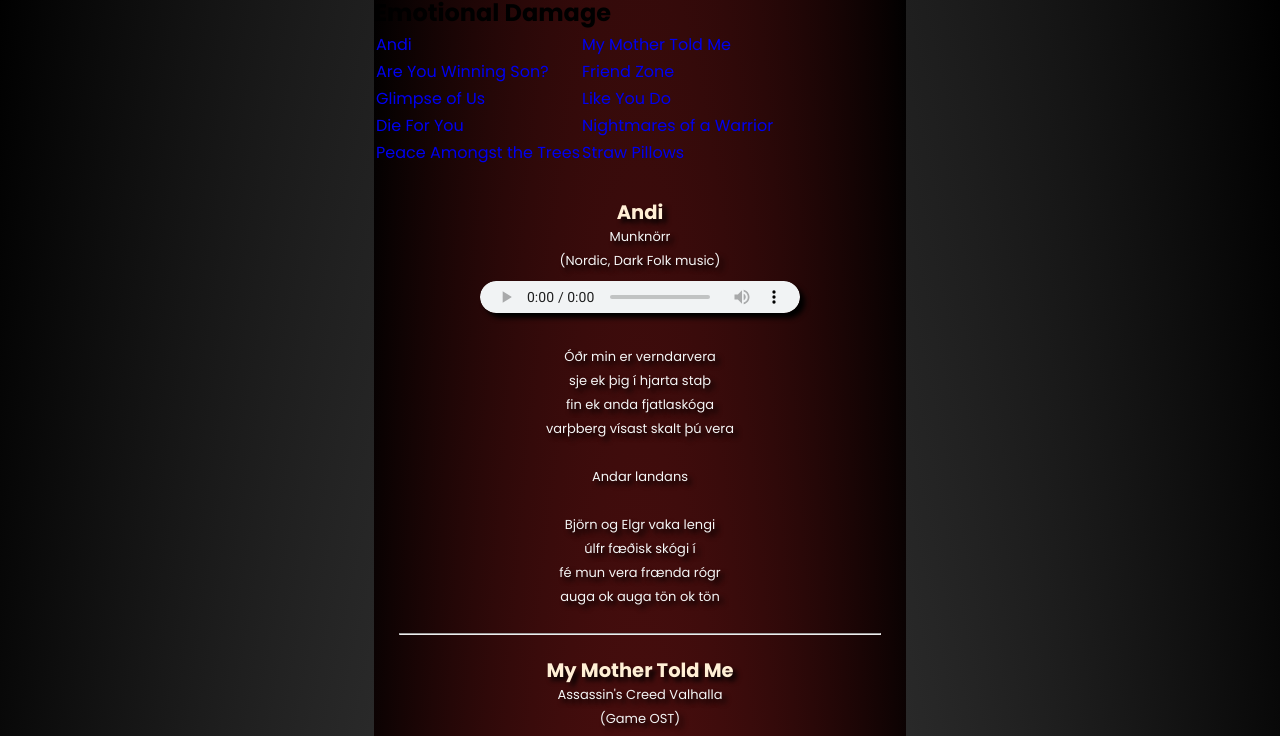
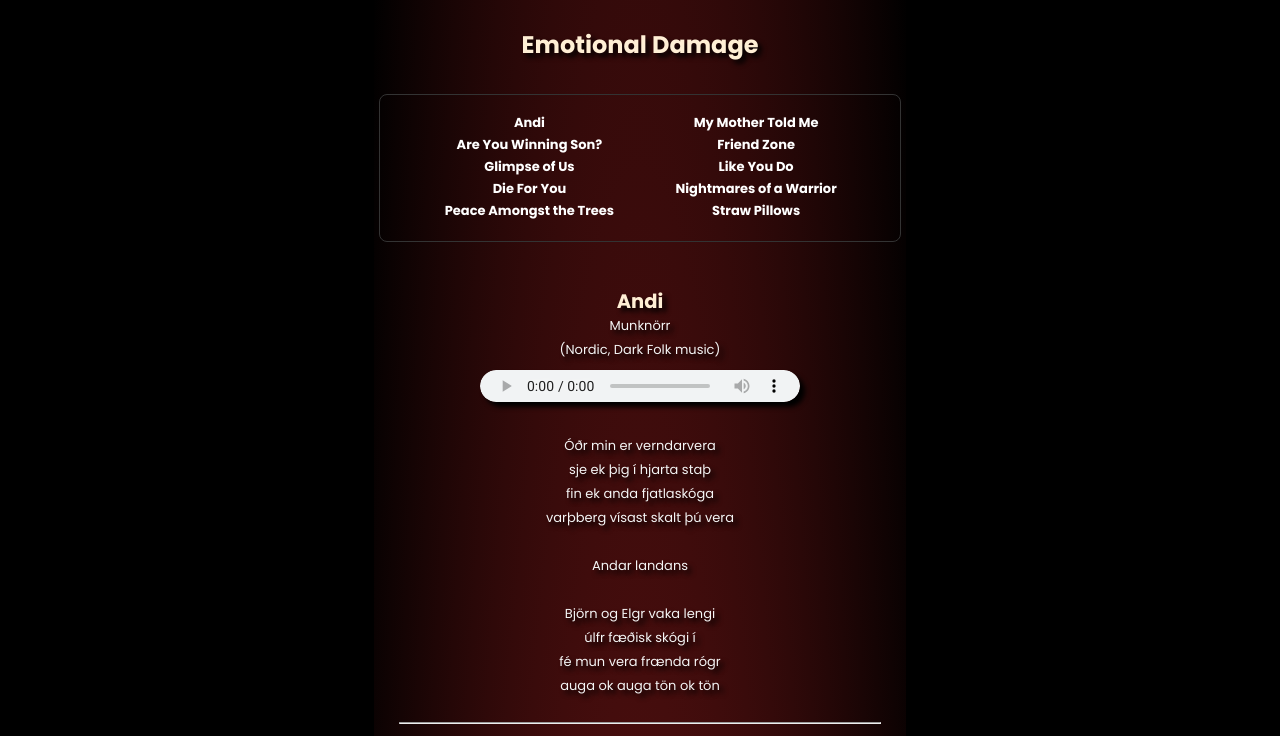
Before and after one commit to simplord123/playlist, a plain HTML site: page index.html in a window 1280 px wide. Shown: the part 58-794 px from the top of the page. Drawn offline with Linux system fonts and the light colour scheme.

Commit message:
Update style.css

```diff
--- a/style.css
+++ b/style.css
@@ -18,7 +18,7 @@ body{
     max-width: 532px;
 }
 html{
-    background-image: radial-gradient(gray,black);
+    background-color: black;
 }
 .navbar{
     background-image: linear-gradient(to top right, rgb(31, 31, 31), rgba(158, 40, 40));
@@ -78,13 +78,20 @@ footer{
 }
 main{
     text-align: center;
-    margin: 2rem auto 1rem;
+    margin: 3rem auto 1rem;
     font-size: small;
     flex-grow: 1;
     line-height: 1.5rem;
     text-align: center;
     text-shadow: 4px 4px 5px black;
     color: whitesmoke;
+}
+h1{
+    text-align: center;
+    color: papayawhip;
+    text-shadow: 4px 4px 5px black;
+    margin: 0 1rem 2rem;
+
 }
 h2,h4{
     color: papayawhip;
@@ -98,3 +105,26 @@ audio{
     box-shadow: 5px 5px 5px black;
     border-radius: 2rem;
 }
+table{
+    width: 98%;
+    margin: auto;
+    text-align: center;
+    padding: 1rem 2rem 1rem;
+    font-size: small;
+    font-weight: bold;
+    border: 1px solid #333;
+    border-radius: 0.5rem;
+}
+.section{
+    margin-top: 2rem;
+    width: inherit;
+    max-width: inherit;
+    z-index: 5000;
+}
+.a,
+.a:visited{
+    color: white;
+}
+.a:hover{
+    color: gold;
+}
```
